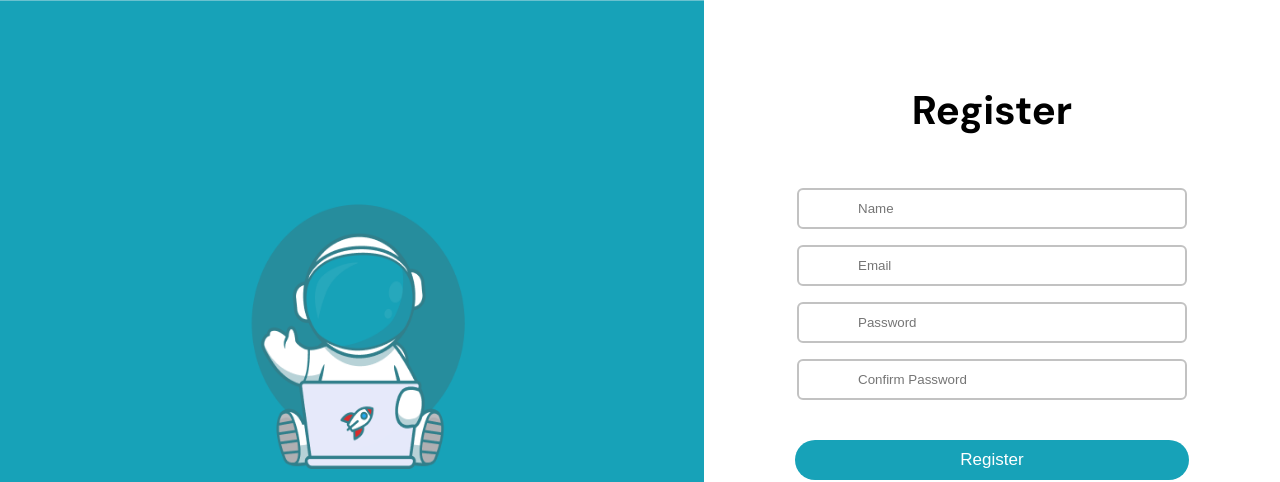
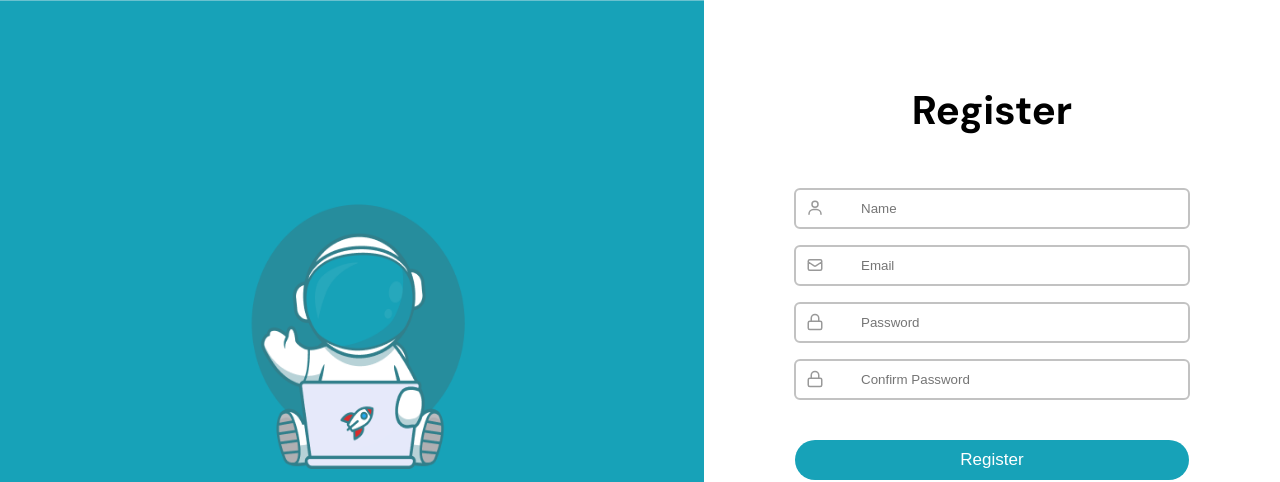
Before and after one commit to Mangee80/Pro-Manage, a React (Create React App) app in the folder client/: page / in a window 1280 px wide. Both pictures are taken after a click on the button "Register". Shown: the top 482 px of the page. Built offline with nearby package versions, Linux system fonts and the light colour scheme.

Commit message:
UI correction login and register page

```diff
--- a/client/src/Components/Login/Login.jsx
+++ b/client/src/Components/Login/Login.jsx
@@ -1,6 +1,10 @@
 import React, { useState } from 'react';
 import styles from './Login.module.css';
-import { useNavigate } from "react-router"
+import { useNavigate } from "react-router";
+
+// Icons
+import { HiOutlineMail } from "react-icons/hi";
+import { FiLock } from "react-icons/fi";
 
 export const LoginForm = () => {
     const navigate = useNavigate();
@@ -8,8 +12,8 @@ export const LoginForm = () => {
     const [errors, setErrors] = useState({});
 
     const handleChange = (e) => {
-      setFormData({...formData, [e.target.name]: e.target.value});
-    }
+      setFormData({ ...formData, [e.target.name]: e.target.value });
+    };
 
     const handleSubmit = async (e) => {
       e.preventDefault();
@@ -29,15 +33,11 @@ export const LoginForm = () => {
           body: JSON.stringify(formData),
         });
 
-
-
-
         if (!response.ok) {
           throw new Error("Network response was not ok");
         }
 
         const responseData = await response.json();
-
         window.localStorage.setItem("user", responseData.user);
         window.localStorage.setItem("userID", responseData.userId);
         navigate("/Home");
@@ -62,29 +62,36 @@ export const LoginForm = () => {
     return (
       <div className={styles.container}>
         <h1 className={styles.h1}>Login</h1>
+
+        <div className={styles.inputWrapper}>
+          <HiOutlineMail className={styles.iconStyle} />
           <input
             className={styles.input}
             name="email"
             value={formData.email}
             onChange={handleChange}
             type="email"
-          placeholder="Email : jhon@123mail.com "
+            placeholder="Email : jhon@123mail.com"
           />
+        </div>
         {errors.email && <p className={styles.error}>{errors.email}</p>}
+
+        <div className={styles.inputWrapper}>
+          <FiLock className={styles.iconStyle} />
           <input
             className={styles.input}
             name="password"
             value={formData.password}
             onChange={handleChange}
             type="password"
-          placeholder=" Password : jhon123 "
+            placeholder="Password : jhon123"
           />
+        </div>
         {errors.password && <p className={styles.error}>{errors.password}</p>}
 
-
-        <button onClick={handleSubmit}  className={styles.button}>Log in</button>
+        <button onClick={handleSubmit} className={styles.button}>Log in</button>
         <p className={styles.footer}>Have no account yet?</p>
-        <button onClick={() => navigate("/register")}  className={styles.regbutton}>Register</button>
+        <button onClick={() => navigate("/register")} className={styles.regbutton}>Register</button>
       </div>
-    )
+    );
 };
--- a/client/src/Components/Login/Login.module.css
+++ b/client/src/Components/Login/Login.module.css
@@ -11,7 +11,6 @@
     font-family: var(--font-dm-sans);
 }
 
-
 .h1 {
     font-size: 40px;
     text-align: center;
@@ -19,9 +18,15 @@
     font-weight: 850;
 }
 
-.input{
+.inputWrapper {
+    position: relative;
+    width: fit-content;
+    align-self: center;
+}
+
+.input {
     padding: 7px;
-    padding-left: 59px;
+    padding-left: 65px;
     border-radius: 6px;
     margin: 8px 48px;
     height: 23px;
@@ -31,8 +36,17 @@
     box-shadow: 0px 0px 0px 4px rgba(255, 255, 255, 0.01);
 }
 
+.iconStyle {
+    position: absolute;
+    top: 50%;
+    left: 60px;
+    transform: translateY(-50%);
+    color: #999;
+    font-size: 18px;
+    pointer-events: none;
+}
 
-.button{
+.button {
     width: 88%;
     height: 40px;
     padding: 8px;
@@ -45,9 +59,8 @@
     color: white;
     border: none;
     font-weight: 500;
-    margin-bottom:16px ;
+    margin-bottom: 16px;
 }
-
 
 .footer {
     margin-top: 3vh;
@@ -68,7 +81,7 @@
     color: rgba(23, 162, 184, 1);
     border: 2.3px solid rgba(23, 162, 184, 1);
     font-weight: 500;
-    margin-bottom:16px ;
+    margin-bottom: 16px;
 }
 
 .error {
--- a/client/src/Components/Signup/Signup.jsx
+++ b/client/src/Components/Signup/Signup.jsx
@@ -2,9 +2,12 @@ import React, { useState } from 'react';
 import styles from './Signup.module.css';
 import { useNavigate } from "react-router";
 
+// Icons
+import { BiUser } from "react-icons/bi";
+import { HiOutlineMail } from "react-icons/hi";
+import { FiLock } from "react-icons/fi";
 
 export const RegisterForm = () => {
-
   const navigate = useNavigate();
   const [formData, setFormData] = useState({
     name: "",
@@ -36,14 +39,11 @@ export const RegisterForm = () => {
         body: JSON.stringify(formData),
       });
 
-      if (!response.ok) {
-        throw new Error("Network response was not ok");
-      }
+      if (!response.ok) throw new Error("Network response was not ok");
 
       const responseData = await response.json();
-      console.log(responseData);
-      window.localStorage.setItem("user",responseData.user)
-      window.localStorage.setItem("name",responseData.name)
+      window.localStorage.setItem("user", responseData.user);
+      window.localStorage.setItem("name", responseData.name);
       navigate("/");
 
     } catch (error) {
@@ -53,24 +53,20 @@ export const RegisterForm = () => {
 
   const validateForm = (data) => {
     let errors = {};
-    if (!data.name.trim()) {
-      errors.name = "Please enter your name";
-    }
-    if (!data.email.trim()) {
-      errors.email = "Please enter your email";
-    }
-    if (!data.password.trim()) {
-      errors.password = "Please enter your password";
-    }
-    if (data.password !== data.confirmPassword) {
+    if (!data.name.trim()) errors.name = "Please enter your name";
+    if (!data.email.trim()) errors.email = "Please enter your email";
+    if (!data.password.trim()) errors.password = "Please enter your password";
+    if (data.password !== data.confirmPassword)
       errors.confirmPassword = "Passwords do not match";
-    }
     return errors;
   };
 
   return (
     <div className={styles.container}>
       <h1 className={styles.h1}>Register</h1>
+
+      <div className={styles.inputWrapper}>
+        <BiUser className={styles.iconStyle} />
         <input
           className={styles.input}
           name="name"
@@ -79,7 +75,11 @@ export const RegisterForm = () => {
           type="text"
           placeholder="Name"
         />
+      </div>
       {errors.name && <p className={styles.error}>{errors.name}</p>}
+
+      <div className={styles.inputWrapper}>
+        <HiOutlineMail className={styles.iconStyle} />
         <input
           className={styles.input}
           name="email"
@@ -88,7 +88,11 @@ export const RegisterForm = () => {
           type="email"
           placeholder="Email"
         />
+      </div>
       {errors.email && <p className={styles.error}>{errors.email}</p>}
+
+      <div className={styles.inputWrapper}>
+        <FiLock className={styles.iconStyle} />
         <input
           className={styles.input}
           name="password"
@@ -97,7 +101,11 @@ export const RegisterForm = () => {
           type="password"
           placeholder="Password"
         />
+      </div>
       {errors.password && <p className={styles.error}>{errors.password}</p>}
+
+      <div className={styles.inputWrapper}>
+        <FiLock className={styles.iconStyle} />
         <input
           className={styles.input}
           name="confirmPassword"
@@ -106,10 +114,12 @@ export const RegisterForm = () => {
           type="password"
           placeholder="Confirm Password"
         />
+      </div>
       {errors.confirmPassword && <p className={styles.error}>{errors.confirmPassword}</p>}
+
       <button onClick={handleSubmit}  className={styles.button}>Register</button>
       <p className={styles.footer}>Have an account ?</p>
       <button onClick={() => navigate("/")}  className={styles.regbutton}>Log In</button>
     </div>
-  )
+  );
 };
--- a/client/src/Components/Signup/Signup.module.css
+++ b/client/src/Components/Signup/Signup.module.css
@@ -11,7 +11,6 @@
     font-family: var(--font-dm-sans);
 }
 
-
 .h1 {
     font-size: 40px;
     text-align: center;
@@ -19,9 +18,15 @@
     font-weight: 850;
 }
 
-.input{
+.inputWrapper {
+    position: relative;
+    width: fit-content;
+    align-self: center;
+}
+
+.input {
     padding: 7px;
-    padding-left: 59px;
+    padding-left: 65px;
     border-radius: 6px;
     margin: 8px 48px;
     height: 23px;
@@ -31,8 +36,17 @@
     box-shadow: 0px 0px 0px 4px rgba(255, 255, 255, 0.01);
 }
 
+.iconStyle {
+    position: absolute;
+    top: 50%;
+    left: 60px;
+    transform: translateY(-50%);
+    color: #999;
+    font-size: 18px;
+    pointer-events: none;
+}
 
-.button{
+.button {
     width: 88%;
     height: 40px;
     padding: 8px;
@@ -45,9 +59,8 @@
     color: white;
     border: none;
     font-weight: 500;
-    margin-bottom:16px ;
+    margin-bottom: 16px;
 }
-
 
 .footer {
     margin-top: 3vh;
@@ -68,7 +81,7 @@
     color: rgba(23, 162, 184, 1);
     border: 2.3px solid rgba(23, 162, 184, 1);
     font-weight: 500;
-    margin-bottom:16px ;
+    margin-bottom: 16px;
 }
 
 .error {
```
Lines whose indentation alone changed are shown as unchanged.
